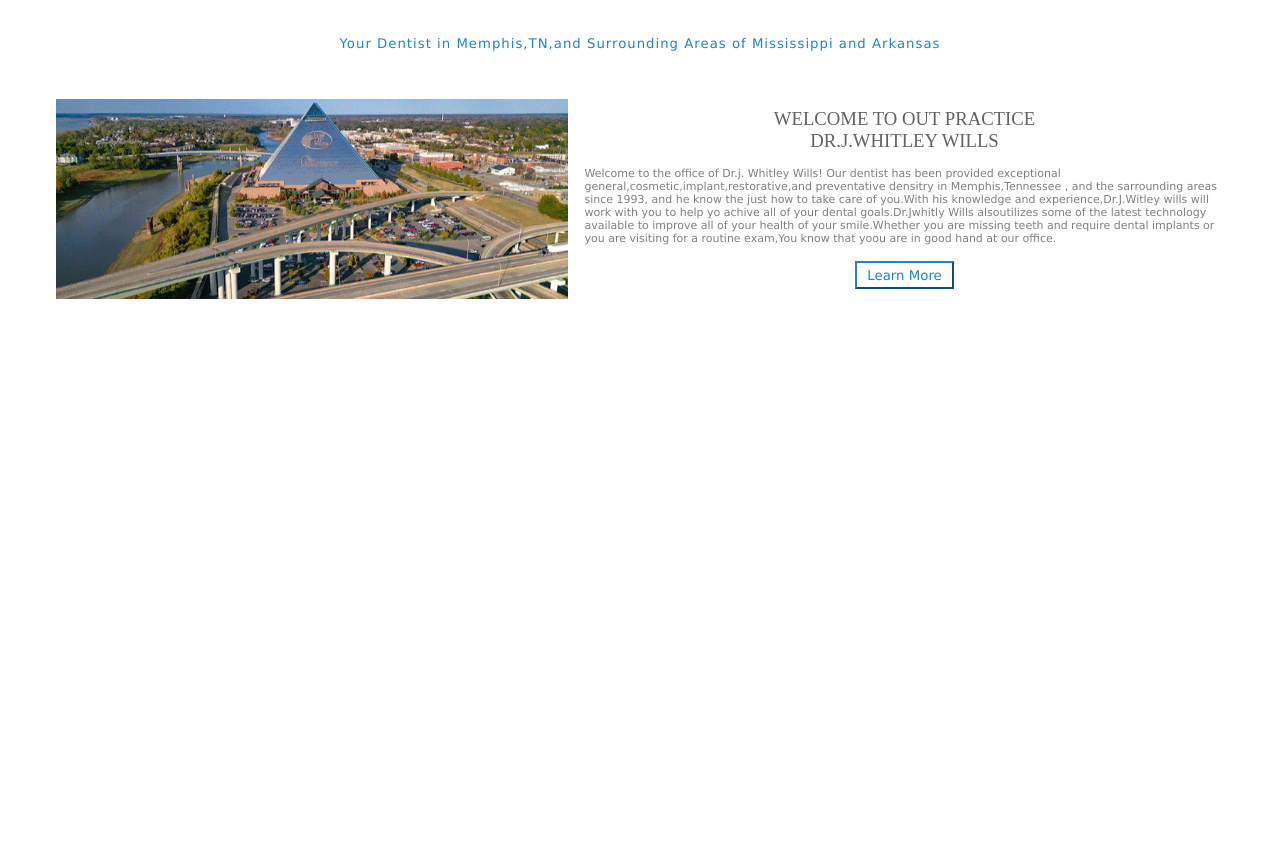
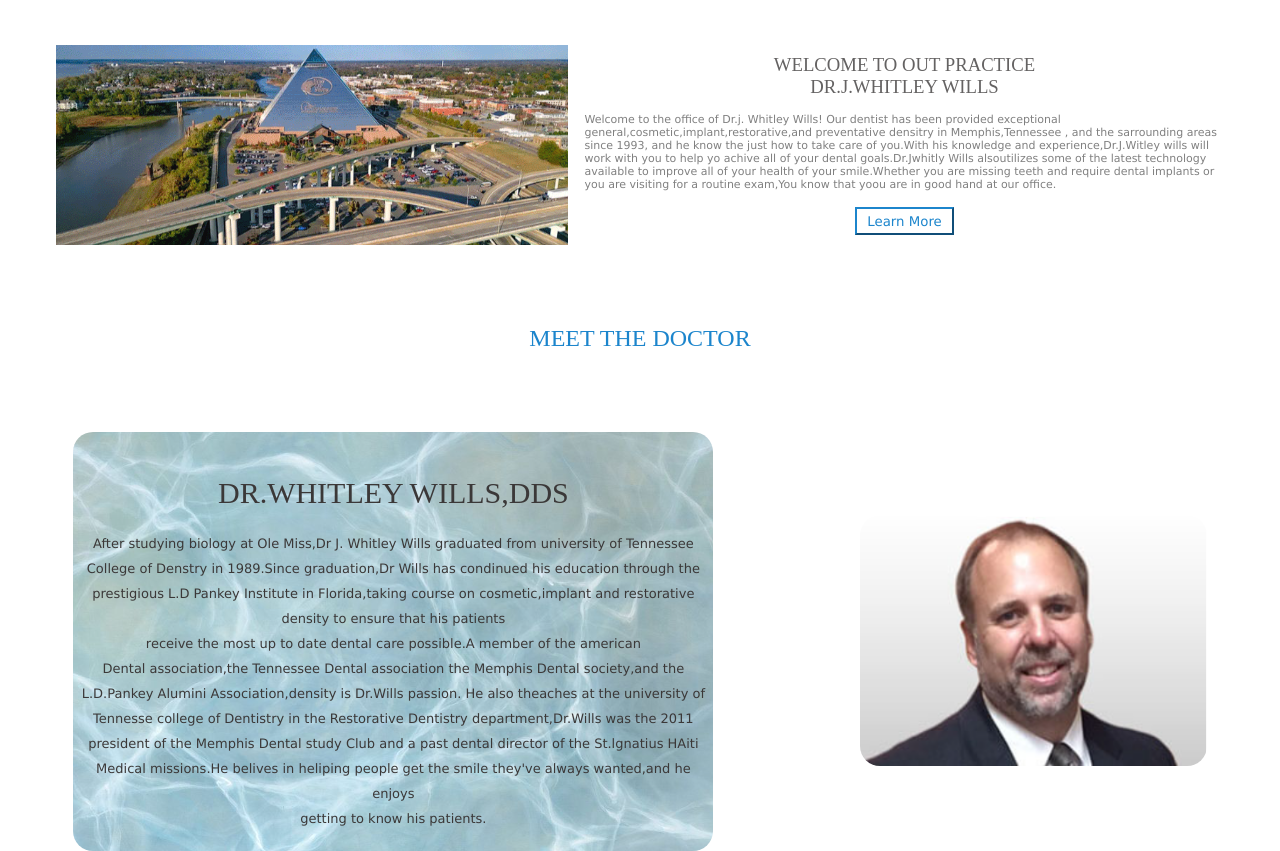
Before and after one commit to prasad-L4/project, a plain HTML site: page index.html in a window 1280 px wide. Shown: the part 1104-1955 px from the top of the page. Before the commit the page ends 1403 px from the top, so only its background shows below. Drawn offline with Linux system fonts and the light colour scheme.

Commit message:
doctor card added

```diff
--- a/index.html
+++ b/index.html
@@ -102,6 +102,25 @@
           <button>Learn More</button>
         </div>
       </div>
+      <div class="dr-card">
+        <h2>MEET THE DOCTOR</h2>
+      <div class="abt-doctor-card">
+        <div class="text-overlay">
+           <h3>DR.WHITLEY WILLS,DDS</h3>
+        <p>After studying biology at Ole Miss,Dr J. Whitley Wills graduated from university  of Tennessee College of Denstry in 1989.Since graduation,Dr Wills has condinued  his education through the prestigious L.D Pankey Institute in Florida,taking  course on cosmetic,implant and restorative density to
+          ensure that his patients <br> receive the most up to date dental care possible.A member of the american <br> Dental association,the Tennessee Dental association
+          the Memphis Dental  society,and the L.D.Pankey Alumini Association,density is Dr.Wills passion.  He also theaches at the university of Tennesse college of Dentistry in the Restorative  Dentistry department,Dr.Wills was the 2011 president of the Memphis Dental  study Club and a past dental director of the
+          St.lgnatius HAiti Medical missions.He  belives in heliping  people get the smile they've always wanted,and he enjoys <br> getting to know his patients.
+        </p>
+
+        </div>
+
+         <div class="dr-img">
+          <img src="./images/card-2.png" alt="">
+         </div>
+
+      </div>
+    </div>
     </article>
   </body>
 </html>
--- a/style.css
+++ b/style.css
@@ -2,6 +2,13 @@
 
     padding: 0;
     margin: 0;
+}
+header{
+   width: 100%;
+   position: fixed;
+   top: 0;
+   z-index: 99;
+   background-color: white;
 }
 .head{
     display: flex;
@@ -37,11 +44,7 @@ nav{
     align-items: center;
     width: 70%;
     justify-content: space-between;
-
-
-
 }
-
 nav button{
    background-color: transparent;
    border: 0;
@@ -62,6 +65,7 @@ nav div p{
     position: relative;
     display: inline-block;
     width: 100%;
+    margin-top: 6rem;
   }
 
   .image-overlay {
@@ -104,8 +108,6 @@ nav div p{
     font-size: 2vw;
     margin-top: 15px;
   }
-
-
   .home-titles button {
     background-color:transparent;
     color: white;
@@ -132,11 +134,6 @@ nav div p{
     justify-content: center;
     gap: 5px;
     align-items: center;
-
-
-
-
-
   }
   .cards div{
     background-color: white;
@@ -145,15 +142,12 @@ nav div p{
     margin-top: 2rem;
     padding-top: 2rem;
     margin-bottom: 17px;
-
-
 }
   .cards img{
     width: 210px;
     height: 120px;
     object-fit: cover;
     margin-top: .5rem;
-
   }
   .cards h5{
     font-family: 'Times New Roman', Times, serif;
@@ -210,6 +204,71 @@ nav div p{
    color:rgb(28, 133, 204) ;
    font-family: Verdana, Geneva, Tahoma, sans-serif;
   }
+  .abt-doctor-card {
+  position: relative;
+  width: 100%;
+  display: flex;
+  justify-content: space-around;
+margin-top: 5rem;
+flex-wrap: wrap;
+}
+
+.dr-card h2{
+  text-align: center;
+  margin-top: 5rem;
+  color: rgb(28, 133, 204);
+  font-family: 'Times New Roman', Times, serif;
+  font-weight: 100;
+}
+
+.abt-doctor-card img {
+  display: block;
+  height: auto;
+  border-radius: 20px;
+}
+
+.text-overlay {
+width: 50%;
+  text-align: center;
+  color: white;
+  display: flex;
+  flex-wrap: wrap;
+  justify-content: center;
+line-height: 25px;
+ flex-direction: column;
+ padding-top: 2rem;
+ background: url(./images/bg-card.png);
+ border-radius: 20px;
+}
+
+.text-overlay h3 {
+  font-size: 30px;
+  margin-bottom: 10px;
+  text-align: center;
+  font-family: 'Times New Roman', Times, serif;
+  color:rgb(59, 56, 56) ;
+  font-weight: 100;
+  margin-top: 1rem;
+}
+.text-overlay p {
+  font-size: 13px;
+  font-family: Verdana, Geneva, Tahoma, sans-serif;
+  color: rgb(59, 56, 56);
+  margin-top: 1rem;
+  display: flex;
+  flex-wrap: wrap;
+  margin-bottom: 20px;
+}
+.dr-img{
+  display: flex;
+  align-items: center;
+}
+.dr-img img{
+  object-fit: cover;
+  height: 250px;
+  align-items: center;
+}
+
 
 
 
@@ -218,6 +277,7 @@ nav div p{
     .head img{
         width: 50px;
     }
+
     .head hr{
         width: 150px;
     }
@@ -257,4 +317,10 @@ justify-content: center;
         width: 100%;
 
     }
+    .text-overlay {
+      width: 90%;
+    }
+    .dr-img img{
+      width: 100%;
+    }
 }
```
Also changed, not shown: images/bg-card.png (added).
